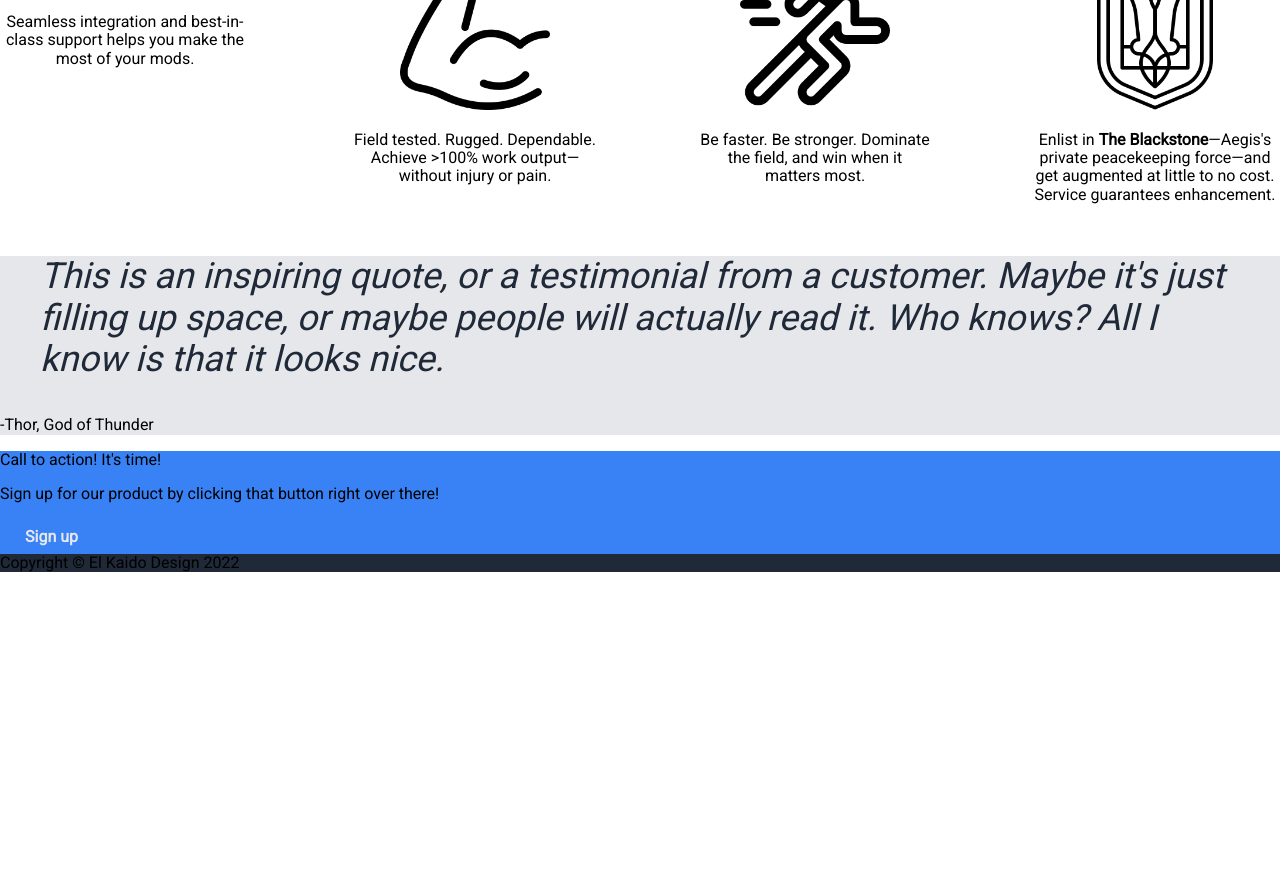
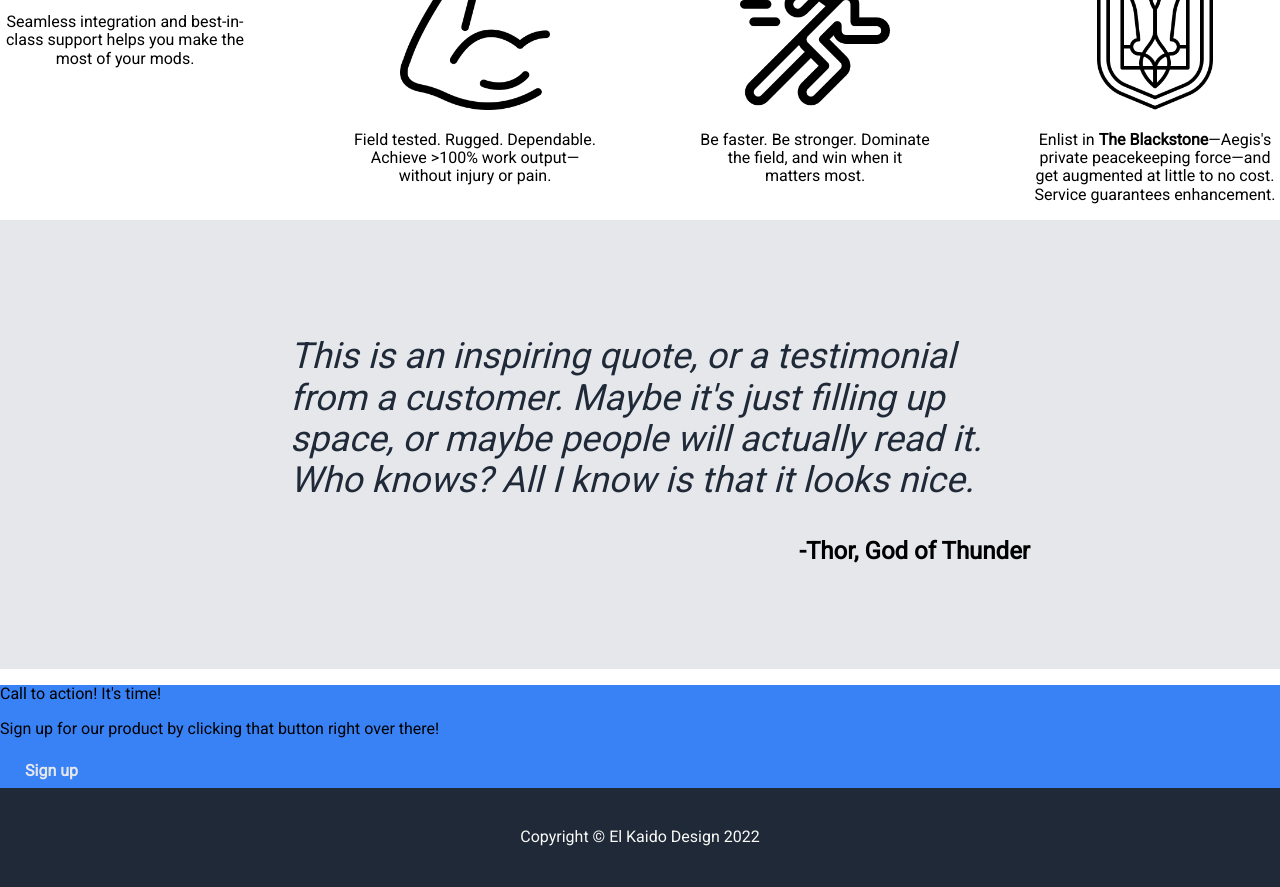
Before and after one commit to changothy/odin-css, a plain HTML site: page index.html in a window 1280 px wide. Shown: the part 1001-1888 px from the top of the page. Before the commit the page ends 1573 px from the top, so only its background shows below. Drawn offline with Linux system fonts and the light colour scheme.

Commit message:
Layout blockquote, footer

```diff
--- a/style.css
+++ b/style.css
@@ -63,10 +63,22 @@ button:active {
 
 .quote blockquote {
     font-size: 36px;
-    font-weight: light;
+    font-weight: lighter;
     font-style: italic;
     color: #1F2937
 }
+
+.quote p {
+    font-weight: bolder;
+    font-size: 24px;
+}
+
+.footer {
+    color: #F9FAF8;
+}
+
+
+
 
 
 /* Layout */
@@ -145,3 +157,20 @@ button:active {
 .card img {
     width: 150px;
 }
+
+.quote {
+    padding: 80px 250px;
+}
+
+.quote p {
+    text-align: right;
+}
+
+
+
+.footer {
+    display: flex;
+    justify-content: center;
+    align-items: center;
+    padding: 40px;
+}
```
